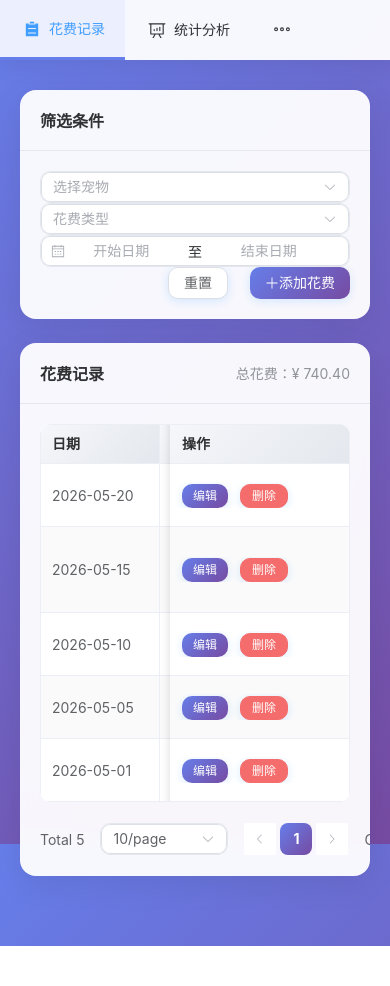
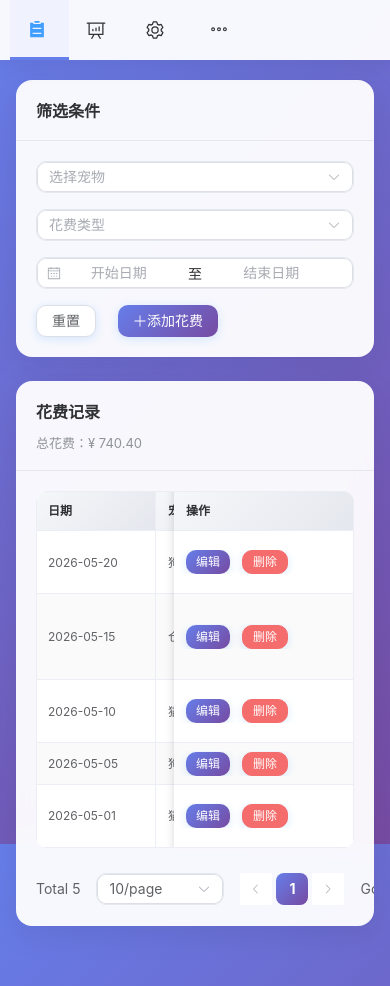
Before and after one commit to tmoon816/pet_cost, a Vue app: page / in a window 390 px wide. Before the commit the page ends 946 px from the top, so only its background shows below. Built offline with nearby package versions, Linux system fonts and the light colour scheme.

Commit message:
✨ 极致优化：全响应式适配+空状态+流畅动效+规范样式

```diff
--- a/src/App.vue
+++ b/src/App.vue
@@ -24,9 +24,9 @@ onMounted(() => {
   <div class="app-container">
     <!-- 顶部导航 -->
     <el-menu :default-active="activeMenu()" mode="horizontal" router class="header-menu">
-      <el-menu-item :index="menu.name" v-for="menu in menus" :key="menu.name">
-        <el-icon><component :is="menu.icon" /></el-icon>
-        <span>{{ menu.label }}</span>
+      <el-menu-item :index="menu.name" v-for="menu in menus" :key="menu.name" class="nav-item">
+        <el-icon :size="20"><component :is="menu.icon" /></el-icon>
+        <span class="nav-text">{{ menu.label }}</span>
       </el-menu-item>
       <div class="header-title">
         <h2>🐾 宠物花费管理系统</h2>
@@ -35,12 +35,27 @@ onMounted(() => {
 
     <!-- 主内容区 -->
     <div class="main-content">
-      <router-view />
+      <router-view v-slot="{ Component }">
+        <transition name="fade" mode="out-in">
+          <component :is="Component" :key="$route.path" />
+        </transition>
+      </router-view>
     </div>
   </div>
 </template>
 
 <style scoped>
+/* 页面切换动画 */
+.fade-enter-active,
+.fade-leave-active {
+  transition: all 0.3s ease;
+}
+.fade-enter-from,
+.fade-leave-to {
+  opacity: 0;
+  transform: translateY(10px);
+}
+
 .app-container {
   min-height: 100vh;
   background: transparent;
@@ -54,6 +69,13 @@ onMounted(() => {
   background: rgba(255, 255, 255, 0.95) !important;
   backdrop-filter: blur(20px);
   box-shadow: 0 4px 24px rgba(0, 0, 0, 0.08);
+  padding: 0 20px;
+}
+.nav-item {
+  padding: 0 20px !important;
+}
+.nav-text {
+  margin-left: 8px;
 }
 .header-title {
   position: absolute;
@@ -71,8 +93,27 @@ onMounted(() => {
   font-weight: 700;
 }
 .main-content {
-  padding: 90px 20px 50px;
+  padding: 90px 24px 60px;
   max-width: 1400px;
   margin: 0 auto;
 }
+
+/* 移动端适配 */
+@media (max-width: 768px) {
+  .header-menu {
+    padding: 0 10px;
+  }
+  .nav-text {
+    display: none;
+  }
+  .nav-item {
+    padding: 0 15px !important;
+  }
+  .header-title h2 {
+    font-size: 18px;
+  }
+  .main-content {
+    padding: 80px 16px 40px;
+  }
+}
 </style>
--- a/src/style.css
+++ b/src/style.css
@@ -8,6 +8,8 @@ html, body, #app {
   width: 100%;
   height: 100%;
   font-family: -apple-system, BlinkMacSystemFont, 'Segoe UI', Roboto, 'Helvetica Neue', Arial, 'Noto Sans', sans-serif, 'Apple Color Emoji', 'Segoe UI Emoji', 'Segoe UI Symbol', 'Noto Color Emoji';
+  -webkit-font-smoothing: antialiased;
+  -moz-osx-font-smoothing: grayscale;
 }
 
 body {
@@ -16,6 +18,42 @@ body {
   color: #303133;
   min-height: 100vh;
 }
+
+/* 字体层级规范 */
+h1, h2, h3, h4, h5, h6 {
+  font-weight: 600;
+  color: #303133;
+  line-height: 1.4;
+  margin: 0;
+}
+h1 { font-size: 32px; }
+h2 { font-size: 24px; }
+h3 { font-size: 20px; }
+h4 { font-size: 18px; }
+h5 { font-size: 16px; }
+h6 { font-size: 14px; }
+
+/* 文字样式 */
+.text-primary { color: #667eea !important; }
+.text-success { color: #67c23a !important; }
+.text-warning { color: #e6a23c !important; }
+.text-danger { color: #f56c6c !important; }
+.text-muted { color: #909399 !important; }
+
+/* 间距规范 */
+.mt-4 { margin-top: 4px !important; }
+.mt-8 { margin-top: 8px !important; }
+.mt-12 { margin-top: 12px !important; }
+.mt-16 { margin-top: 16px !important; }
+.mt-20 { margin-top: 20px !important; }
+.mt-24 { margin-top: 24px !important; }
+
+.mb-4 { margin-bottom: 4px !important; }
+.mb-8 { margin-bottom: 8px !important; }
+.mb-12 { margin-bottom: 12px !important; }
+.mb-16 { margin-bottom: 16px !important; }
+.mb-20 { margin-bottom: 20px !important; }
+.mb-24 { margin-bottom: 24px !important; }
 
 /* 自定义滚动条 */
 ::-webkit-scrollbar {
--- a/src/views/CostList.vue
+++ b/src/views/CostList.vue
@@ -182,7 +182,7 @@ const formatAmount = (row) => {
             style="width: 100%"
           />
         </el-col>
-        <el-col :xs="24" :sm="24" :md="6" style="text-align: right">
+        <el-col :xs="24" :sm="24" :md="6" class="filter-actions">
           <el-button @click="handleResetFilter" style="margin-right: 10px">重置</el-button>
           <el-button type="primary" @click="handleAdd">
             <el-icon><Plus /></el-icon>
@@ -192,16 +192,29 @@ const formatAmount = (row) => {
       </el-row>
     </el-card>
 
-    <el-card shadow="hover" class="list-card" style="margin-top: 20px">
+    <el-card shadow="hover" class="list-card">
       <template #header>
         <div class="card-header">
           <span>花费记录</span>
-          <span style="color: #909399; font-size: 14px; font-weight: normal">
+          <span class="total-text">
             总花费：¥ {{ store.totalCost }}
           </span>
         </div>
       </template>
-      <el-table :data="pageList" border stripe style="width: 100%">
+
+      <!-- 空状态 -->
+      <div v-if="filteredList.length === 0" class="empty-state">
+        <el-icon size="80" color="#c0c4cc"><DocumentRemove /></el-icon>
+        <p class="empty-title">暂无花费记录</p>
+        <p class="empty-desc">点击右上角"添加花费"按钮记录第一笔消费吧~</p>
+        <el-button type="primary" @click="handleAdd" style="margin-top: 20px">
+          <el-icon><Plus /></el-icon>
+          立即添加
+        </el-button>
+      </div>
+
+      <!-- 表格 -->
+      <el-table v-else :data="pageList" border stripe style="width: 100%" class="cost-table">
         <el-table-column prop="date" label="日期" width="120" />
         <el-table-column prop="pet" label="宠物" width="100" />
         <el-table-column prop="type" label="花费类型" width="120" />
@@ -214,7 +227,8 @@ const formatAmount = (row) => {
           </template>
         </el-table-column>
       </el-table>
-      <div class="pagination-wrap" style="margin-top: 20px; text-align: right">
+
+      <div v-if="filteredList.length > 0" class="pagination-wrap">
         <el-pagination
           v-model:current-page="pagination.currentPage"
           v-model:page-size="pagination.pageSize"
@@ -273,6 +287,11 @@ const formatAmount = (row) => {
   font-weight: 600;
   font-size: 16px;
 }
+.total-text {
+  color: #909399;
+  font-size: 14px;
+  font-weight: normal;
+}
 .filter-card {
   margin-bottom: 24px;
 }
@@ -281,5 +300,51 @@ const formatAmount = (row) => {
 }
 .pagination-wrap {
   margin-top: 24px;
+  text-align: right;
+}
+
+/* 空状态 */
+.empty-state {
+  text-align: center;
+  padding: 80px 20px;
+  color: #909399;
+}
+.empty-title {
+  font-size: 18px;
+  font-weight: 500;
+  margin: 20px 0 10px;
+  color: #606266;
+}
+.empty-desc {
+  font-size: 14px;
+  color: #909399;
+}
+
+/* 响应式适配 */
+@media (max-width: 768px) {
+  .cost-table {
+    font-size: 12px;
+  }
+  .cost-table .el-button {
+    padding: 6px 10px;
+    font-size: 12px;
+  }
+  .filter-actions {
+    text-align: left !important;
+  }
+  .filter-card .el-col {
+    margin-bottom: 16px;
+  }
+  .filter-card .el-col:last-child {
+    margin-bottom: 0;
+  }
+  .card-header {
+    flex-direction: column;
+    align-items: flex-start;
+    gap: 10px;
+  }
+  .total-text {
+    font-size: 13px !important;
+  }
 }
 </style>
--- a/src/views/Settings.vue
+++ b/src/views/Settings.vue
@@ -317,6 +317,8 @@ const handleClearAll = () => {
   color: white !important;
   transition: all 0.3s ease !important;
   box-shadow: 0 4px 12px rgba(102, 126, 234, 0.2);
+  margin-right: 10px;
+  margin-bottom: 10px;
 }
 .el-tag:hover {
   transform: translateY(-2px) scale(1.05);
@@ -348,4 +350,26 @@ const handleClearAll = () => {
   line-height: 1.6;
   margin-bottom: 16px;
 }
+
+/* 响应式适配 */
+@media (max-width: 768px) {
+  .data-card {
+    margin-bottom: 20px;
+  }
+  .card-header {
+    flex-direction: column;
+    align-items: flex-start;
+    gap: 16px;
+  }
+  .card-header > div:last-child {
+    width: 100%;
+  }
+  .card-header .el-input {
+    width: 100%;
+    margin-bottom: 10px;
+  }
+  .card-header .el-button {
+    width: 100%;
+  }
+}
 </style>
--- a/src/views/Stats.vue
+++ b/src/views/Stats.vue
@@ -1,5 +1,5 @@
 <script setup>
-import { ref, onMounted, computed } from 'vue'
+import { ref, onMounted, computed, onUnmounted } from 'vue'
 import { useCostStore } from '@/stores/costStore'
 import * as echarts from 'echarts'
 
@@ -24,7 +24,7 @@ const totalStats = computed(() => {
 
 // 初始化宠物花费占比图表
 const initPetChart = () => {
-  if (!petChartRef.value) return
+  if (!petChartRef.value || store.costList.length === 0) return
   petChart = echarts.init(petChartRef.value)
   const data = store.costByPet
   const option = {
@@ -67,7 +67,7 @@ const initPetChart = () => {
 
 // 初始化花费类型占比图表
 const initTypeChart = () => {
-  if (!typeChartRef.value) return
+  if (!typeChartRef.value || store.costList.length === 0) return
   typeChart = echarts.init(typeChartRef.value)
   const data = store.costByType
   const option = {
@@ -110,7 +110,7 @@ const initTypeChart = () => {
 
 // 初始化月度花费趋势图表
 const initMonthChart = () => {
-  if (!monthChartRef.value) return
+  if (!monthChartRef.value || store.costList.length === 0) return
   monthChart = echarts.init(monthChartRef.value)
   const data = store.costByMonth
   const option = {
@@ -144,7 +144,7 @@ const initMonthChart = () => {
           ])
         },
         itemStyle: {
-          color: '#409eff'
+          color: '#667eea'
         }
       }
     ]
@@ -159,11 +159,23 @@ const resizeCharts = () => {
   monthChart?.resize()
 }
 
-onMounted(() => {
+const initAllCharts = () => {
+  if (store.costList.length === 0) return
   initPetChart()
   initTypeChart()
   initMonthChart()
+}
+
+onMounted(() => {
+  initAllCharts()
   window.addEventListener('resize', resizeCharts)
+})
+
+onUnmounted(() => {
+  window.removeEventListener('resize', resizeCharts)
+  petChart?.dispose()
+  typeChart?.dispose()
+  monthChart?.dispose()
 })
 </script>
 
@@ -212,7 +224,19 @@ onMounted(() => {
       </el-col>
     </el-row>
 
+    <!-- 空状态 -->
+    <div v-if="store.costList.length === 0" class="empty-state">
+      <el-icon size="100" color="#c0c4cc"><DataAnalysis /></el-icon>
+      <p class="empty-title">暂无统计数据</p>
+      <p class="empty-desc">先添加一些花费记录再来查看统计分析吧~</p>
+      <el-button type="primary" @click="$router.push('/')" style="margin-top: 20px">
+        <el-icon><Plus /></el-icon>
+        去添加记录
+      </el-button>
+    </div>
+
     <!-- 图表区域 -->
+    <template v-else>
       <el-row :gutter="20" style="margin-top: 20px">
         <el-col :xs="24" :lg="12">
           <el-card shadow="hover" class="chart-card">
@@ -242,6 +266,7 @@ onMounted(() => {
           </el-card>
         </el-col>
       </el-row>
+    </template>
   </div>
 </template>
 
@@ -304,4 +329,49 @@ onMounted(() => {
 .chart-card {
   margin-bottom: 24px;
 }
+
+/* 空状态 */
+.empty-state {
+  text-align: center;
+  padding: 100px 20px;
+  color: #909399;
+  background: rgba(255, 255, 255, 0.8);
+  border-radius: 16px;
+  margin-top: 20px;
+  backdrop-filter: blur(10px);
+}
+.empty-title {
+  font-size: 20px;
+  font-weight: 600;
+  margin: 24px 0 12px;
+  color: #606266;
+}
+.empty-desc {
+  font-size: 15px;
+  color: #909399;
+}
+
+/* 响应式适配 */
+@media (max-width: 768px) {
+  .stats-item {
+    flex-direction: column;
+    text-align: center;
+  }
+  .stats-icon {
+    margin-right: 0;
+    margin-bottom: 16px;
+  }
+  .stats-value {
+    font-size: 28px;
+  }
+  .chart-container {
+    height: 300px;
+  }
+  .chart-card {
+    margin-bottom: 20px;
+  }
+  .stats-card {
+    margin-bottom: 20px;
+  }
+}
 </style>
```
Lines whose indentation alone changed are shown as unchanged.
